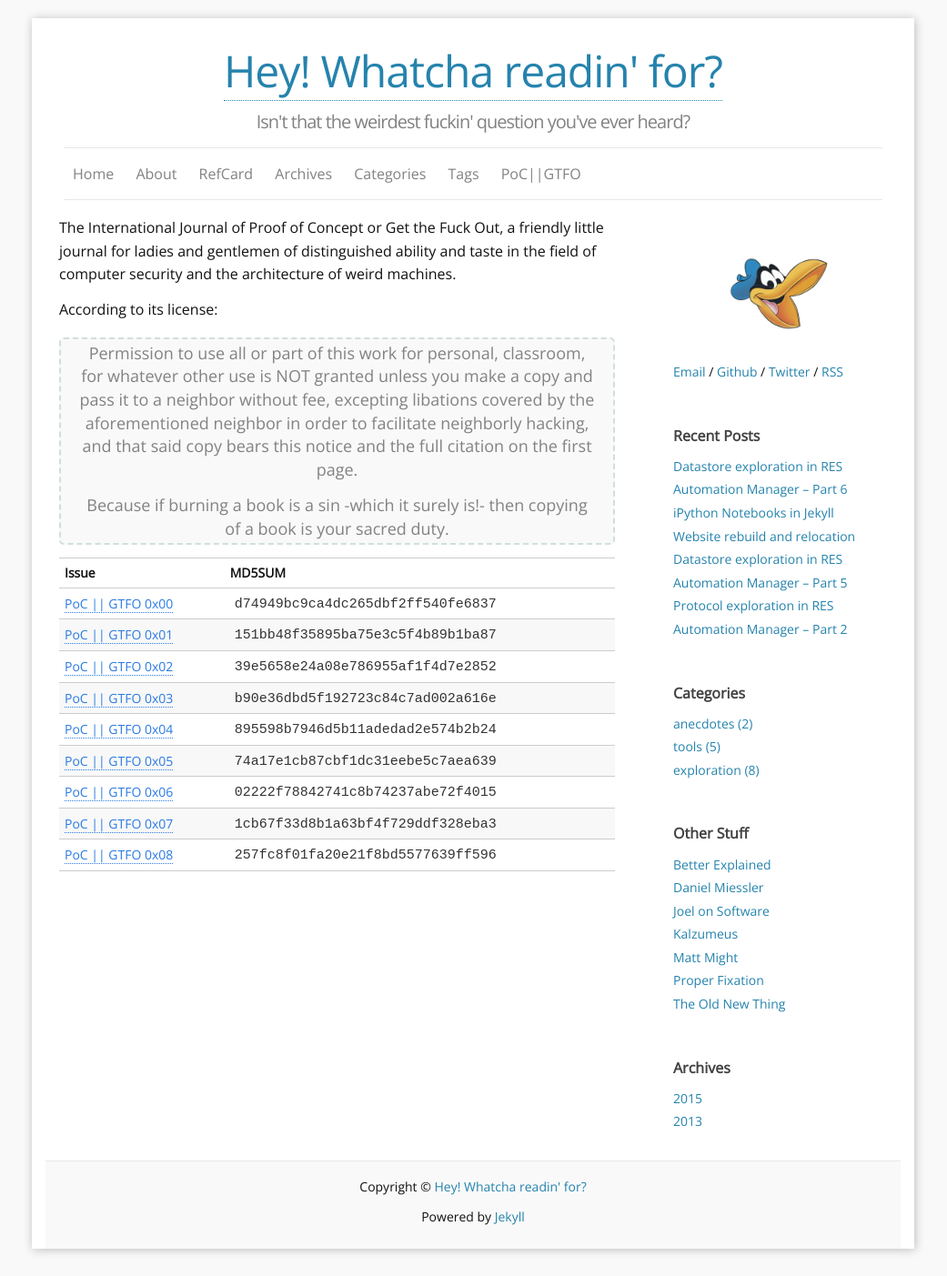
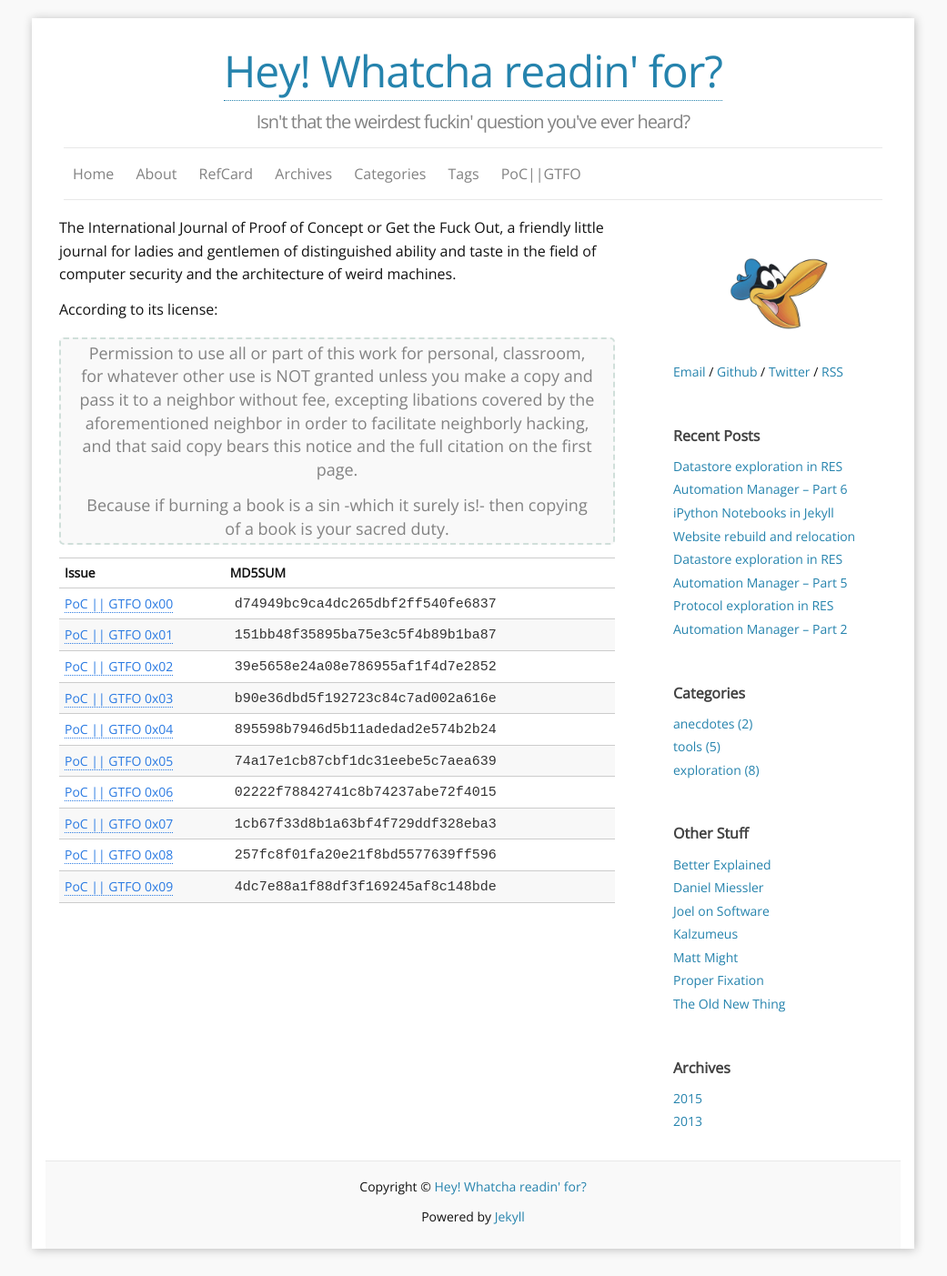
Before and after one commit to mvdwoord/mvdwoord.github.io, a Jekyll site: the page built from z_pocgtfo.md, in a window 1280 px wide. Shown: the whole page at 91% size, without its empty margins (120-1161 px from the left). Built offline with Jekyll 4.4.1, drawn with Linux system fonts in a browser that asks for light colours.

Commit message:
Added pocorgtfo09 link

```diff
--- a/z_pocgtfo.md
+++ b/z_pocgtfo.md
@@ -24,3 +24,4 @@ Because if burning a book is a sin -which it surely is!- then copying of a book
 |<a href ="https://github.com/mvdwoord/Static/blob/master/pocorgtfo/pocorgtfo06.pdf">PoC \|\| GTFO 0x06</a>| `02222f78842741c8b74237abe72f4015` |
 |<a href ="https://github.com/mvdwoord/Static/blob/master/pocorgtfo/pocorgtfo07.pdf">PoC \|\| GTFO 0x07</a>| `1cb67f33d8b1a63bf4f729ddf328eba3` |
 |<a href ="https://github.com/mvdwoord/Static/blob/master/pocorgtfo/pocorgtfo08.pdf">PoC \|\| GTFO 0x08</a>| `257fc8f01fa20e21f8bd5577639ff596` |
+|<a href ="https://github.com/mvdwoord/Static/blob/master/pocorgtfo/pocorgtfo09.pdf">PoC \|\| GTFO 0x09</a>| `4dc7e88a1f88df3f169245af8c148bde` |
```
